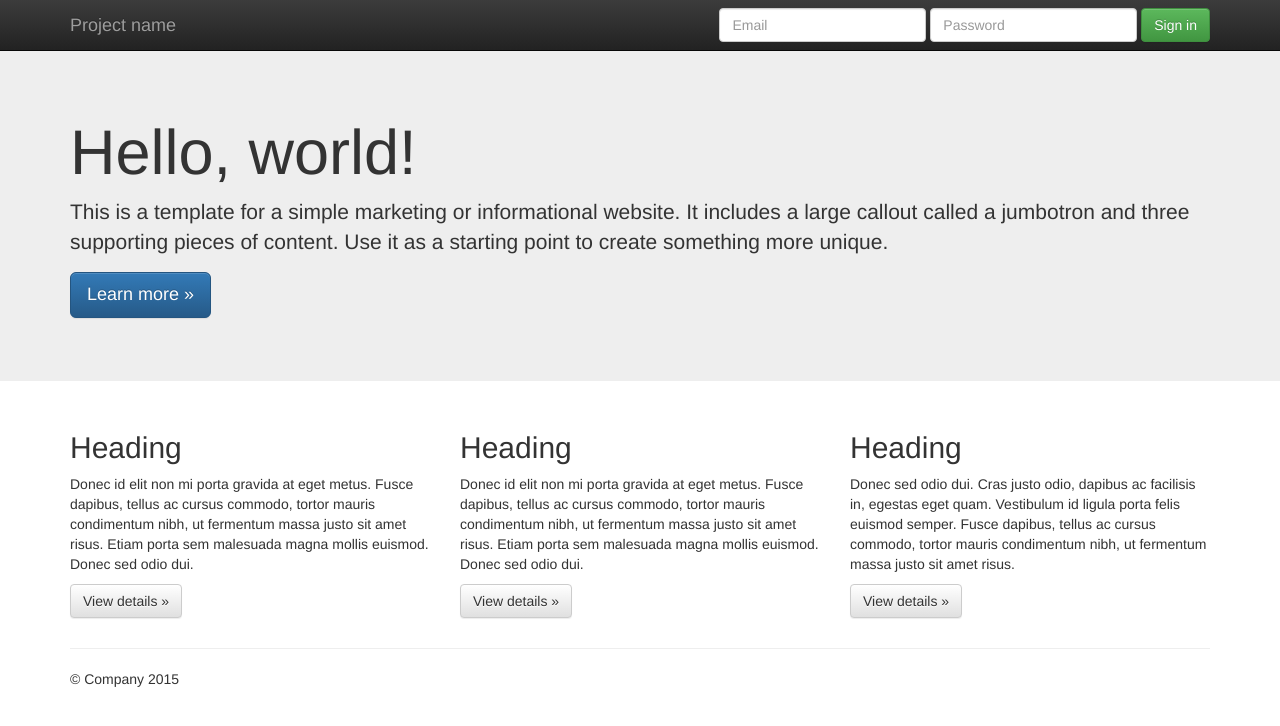
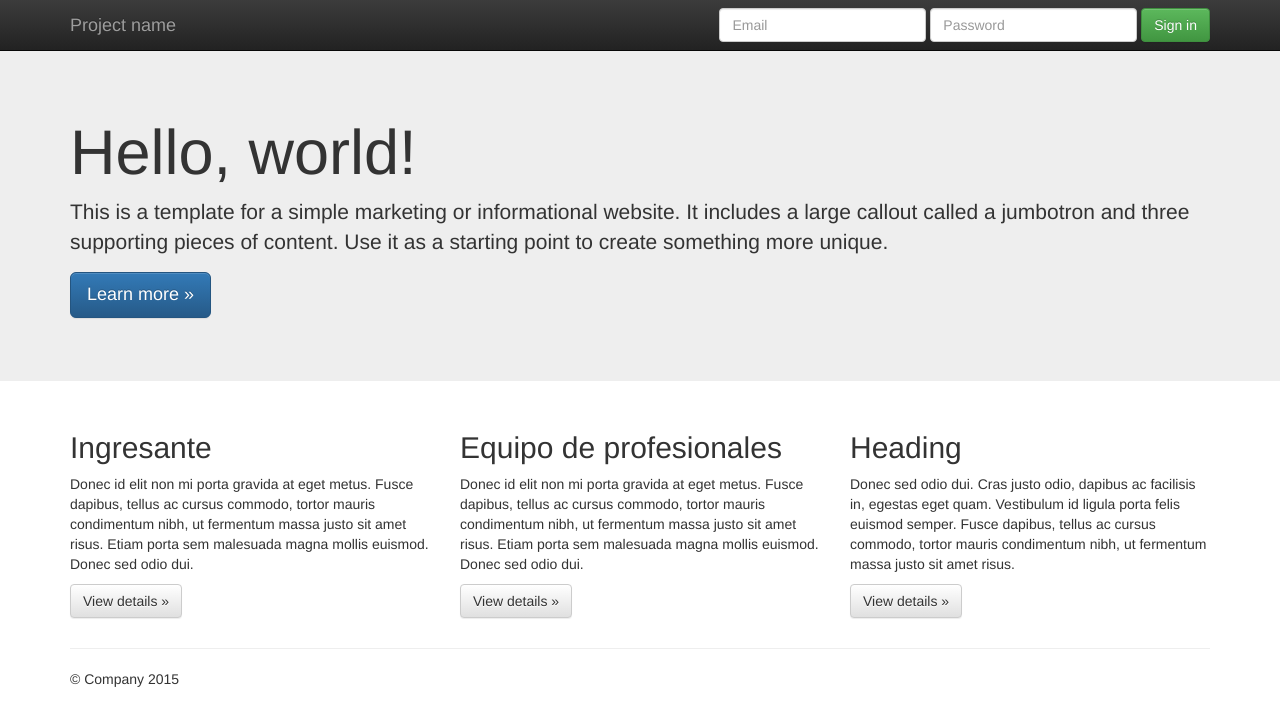
Before and after one commit to marianapal5/Trabajo2_mariana_palavecino, a plain HTML site: page index.html in a window 1280 px wide. Drawn offline with nearby package versions, Linux system fonts and the light colour scheme.

Commit message:
Se actualiza template del proyecto.Cambio en subtitulos h2

```diff
--- a/index.html
+++ b/index.html
@@ -65,12 +65,12 @@
       <!-- Example row of columns -->
       <div class="row">
         <div class="col-md-4">
-          <h2>Heading</h2>
+          <h2>Ingresante</h2>
           <p>Donec id elit non mi porta gravida at eget metus. Fusce dapibus, tellus ac cursus commodo, tortor mauris condimentum nibh, ut fermentum massa justo sit amet risus. Etiam porta sem malesuada magna mollis euismod. Donec sed odio dui. </p>
           <p><a class="btn btn-default" href="#" role="button">View details &raquo;</a></p>
         </div>
         <div class="col-md-4">
-          <h2>Heading</h2>
+          <h2>Equipo de profesionales</h2>
           <p>Donec id elit non mi porta gravida at eget metus. Fusce dapibus, tellus ac cursus commodo, tortor mauris condimentum nibh, ut fermentum massa justo sit amet risus. Etiam porta sem malesuada magna mollis euismod. Donec sed odio dui. </p>
           <p><a class="btn btn-default" href="#" role="button">View details &raquo;</a></p>
        </div>
```
